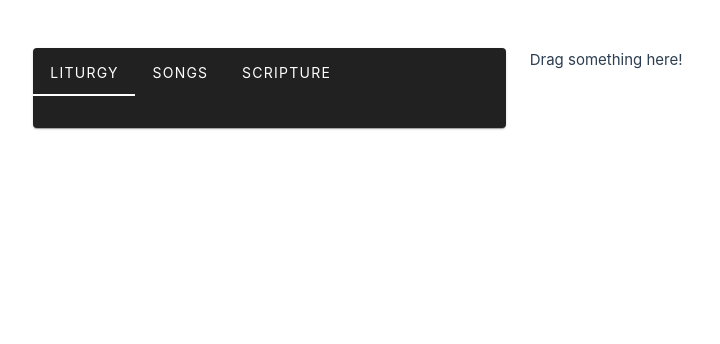
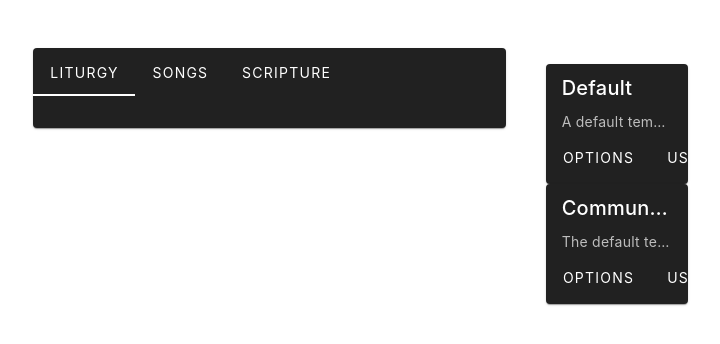
Before and after one commit to chuck-sys/pc-auto, a Vue app: page / in a window 1280 px wide. Shown: the top 344 px of the page, without its empty margins (23-743 px from the left). Built offline with nearby package versions, Linux system fonts and the light colour scheme.

Commit message:
feat: add templates to empty timelines

```diff
--- a/src/App.vue
+++ b/src/App.vue
@@ -42,7 +42,8 @@ function onDeleteSong(i: number) {
       </v-col>
 
       <v-col cols="12" sm="2">
-        <DraggableTimeline v-model:parts="saveData.parts" />
+        <DraggableTimeline
+            v-model:parts="saveData.parts" />
       </v-col>
 
       <v-col cols="12" sm="5"> </v-col>
--- a/src/components/DraggableTimeline.vue
+++ b/src/components/DraggableTimeline.vue
@@ -1,15 +1,21 @@
 <script setup lang="ts">
 import draggable from 'vuedraggable';
 import PartCard from './PartCard.vue';
+import QuickstartTemplates from './QuickstartTemplates.vue';
 import type { Part } from '../parts';
+import type { Template } from '../templates';
 
 defineProps<{
   parts: Part[];
 }>();
 
-defineEmits<{
+const emit = defineEmits<{
   (event: 'update:parts', newParts: Part[]): void;
 }>();
+
+function onUseTemplate(template: Template): void {
+  emit('update:parts', template.parts);
+}
 </script>
 
 <template>
@@ -19,7 +25,9 @@ defineEmits<{
     </template>
   </draggable>
 
-  <div v-show="parts.length === 0">Drag something here!</div>
+  <QuickstartTemplates
+      @use-template="onUseTemplate"
+      v-show="parts.length === 0" />
 </template>
 
 <style scoped></style>
--- /dev/null
+++ b/src/components/QuickstartTemplates.vue
@@ -0,0 +1,25 @@
+<script setup lang="ts">
+import { installedTemplates } from '../templates';
+import type { Template } from '../templates';
+
+defineEmits<{
+  (event: 'use-template', template: Template): void;
+  (event: 'preview-template', template: Template): void;
+}>();
+</script>
+
+<template>
+  <v-container>
+    <v-card v-for="template in installedTemplates">
+      <v-card-title class="template-name">{{ template.name }}</v-card-title>
+      <v-card-subtitle>{{ template.description }}</v-card-subtitle>
+      <v-card-actions>
+        <v-btn @click="$emit('preview-template', template)">Options</v-btn>
+        <v-btn @click="$emit('use-template', template)">Use</v-btn>
+      </v-card-actions>
+    </v-card>
+  </v-container>
+</template>
+
+<style scoped>
+</style>
--- a/src/parts.ts
+++ b/src/parts.ts
@@ -33,6 +33,7 @@ interface NewTestamentReading {
 
 interface PartGroup {
   type: 'group';
+  name?: string;
   parts: Part[];
 }
 
--- /dev/null
+++ b/src/templates.ts
@@ -0,0 +1,38 @@
+import type { Part } from './parts';
+
+export interface Template {
+  name: string;
+  description: string;
+  parts: Part[];
+}
+
+const installedTemplates: Template[] = [
+  {
+    name: 'Default',
+    description: 'A default template.',
+    parts: [
+      {
+        type: 'welcome'
+      },
+      {
+        type: 'call-to-worship'
+      }
+    ]
+  },
+  {
+    name: 'Communion',
+    description: 'The default template but with added communion slides.',
+    parts: [
+      {
+        type: 'welcome'
+      },
+      {
+        type: 'call-to-worship'
+      }
+    ]
+  }
+];
+
+export {
+  installedTemplates
+};
```
